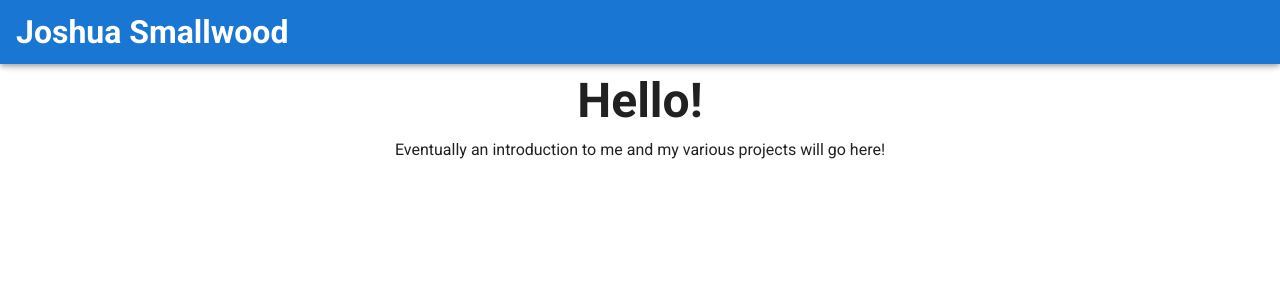
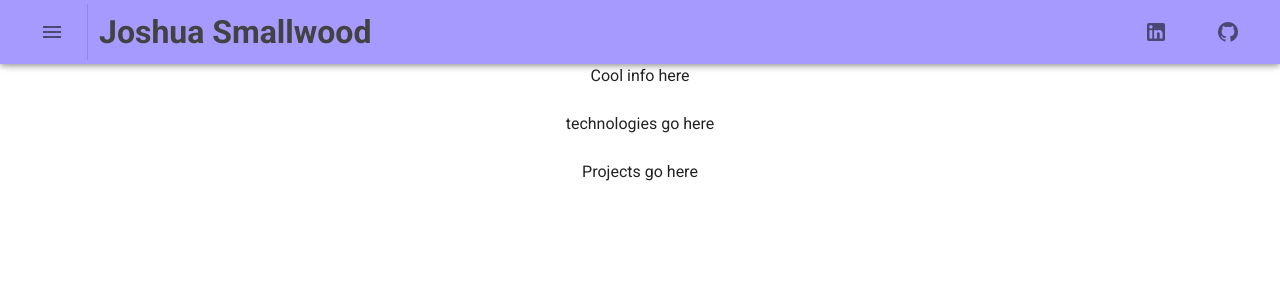
Before and after one commit to smallwoj/smallwoj.github.io, a Vue app: page / in a window 1280 px wide. Shown: the top 300 px of the page. Built offline with nearby package versions, Linux system fonts and the light colour scheme.

Commit message:
Basic layout + app bar

```diff
--- a/src/App.vue
+++ b/src/App.vue
@@ -3,28 +3,72 @@
     <v-app-bar
       app
       color="primary"
-      dark
     >
-      <h1 class="d-flex align-center">
-        Joshua Smallwood
-      </h1>
+      <v-col cols="auto">
+        <v-btn
+          icon
+        >
+          <v-icon>mdi-menu</v-icon>
+        </v-btn>
+      </v-col>
+      <v-divider vertical />
+      <v-col>
+        <h1 class="secondary--text">Joshua Smallwood</h1>
+      </v-col>
+      <v-spacer />
+      <v-col cols="auto">
+        <v-btn
+          icon
+          href="https://www.linkedin.com/in/joshua-smallwood-b6a4a21a9/"
+          target="_blank"
+        >
+          <v-icon>mdi-linkedin</v-icon>
+        </v-btn>
+      </v-col>
+      <v-col cols="auto">
+        <v-btn
+          icon
+          href="https://www.github.com/smallwoj/"
+          target="_blank"
+        >
+          <v-icon>mdi-github</v-icon>
+        </v-btn>
+      </v-col>
     </v-app-bar>
 
     <v-main>
-      <HelloWorld/>
+      <v-row class="text-center">
+        <v-col>
+          <personal-info />
+        </v-col>
+      </v-row>
+      <v-row class="text-center">
+        <v-col>
+          <technologies />
+        </v-col>
+      </v-row>
+      <v-row class="text-center">
+        <v-col>
+          <projects />
+        </v-col>
+      </v-row>
     </v-main>
   </v-app>
 </template>
 
 <script>
-import HelloWorld from './components/HelloWorld';
+import PersonalInfo from './components/PersonalInfo';
+import Technologies from './components/Technologies';
+import Projects from './components/Projects';
 
 export default {
   name: 'App',
   title: 'Joshua Smallwood',
 
   components: {
-    HelloWorld,
+    PersonalInfo,
+    Technologies,
+    Projects,
   },
 
   data: () => ({
--- /dev/null
+++ b/src/components/PersonalInfo.vue
@@ -0,0 +1,11 @@
+<template>
+  <span>
+    Cool info here
+  </span>
+</template>
+
+<script>
+export default {
+
+}
+</script>
--- /dev/null
+++ b/src/components/Projects.vue
@@ -0,0 +1,9 @@
+<template>
+  <span>Projects go here</span>
+</template>
+
+<script>
+export default {
+
+}
+</script>
--- /dev/null
+++ b/src/components/Technologies.vue
@@ -0,0 +1,9 @@
+<template>
+  <span>technologies go here</span>
+</template>
+
+<script>
+export default {
+
+}
+</script>
--- a/src/plugins/vuetify.js
+++ b/src/plugins/vuetify.js
@@ -4,4 +4,11 @@ import Vuetify from 'vuetify/lib/framework';
 Vue.use(Vuetify);
 
 export default new Vuetify({
+    theme: {
+        themes: {
+            light: {
+                primary: '#A79AFF',
+            }
+        }
+    }
 });
```
